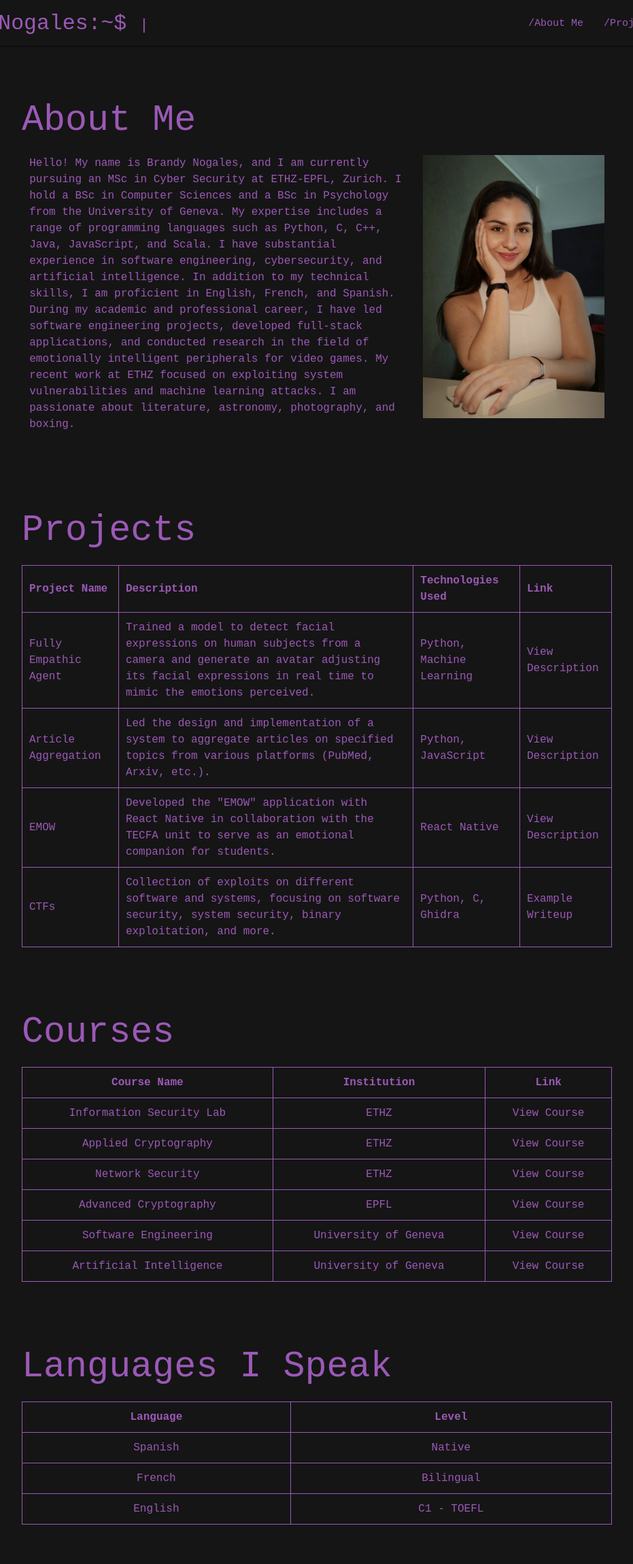
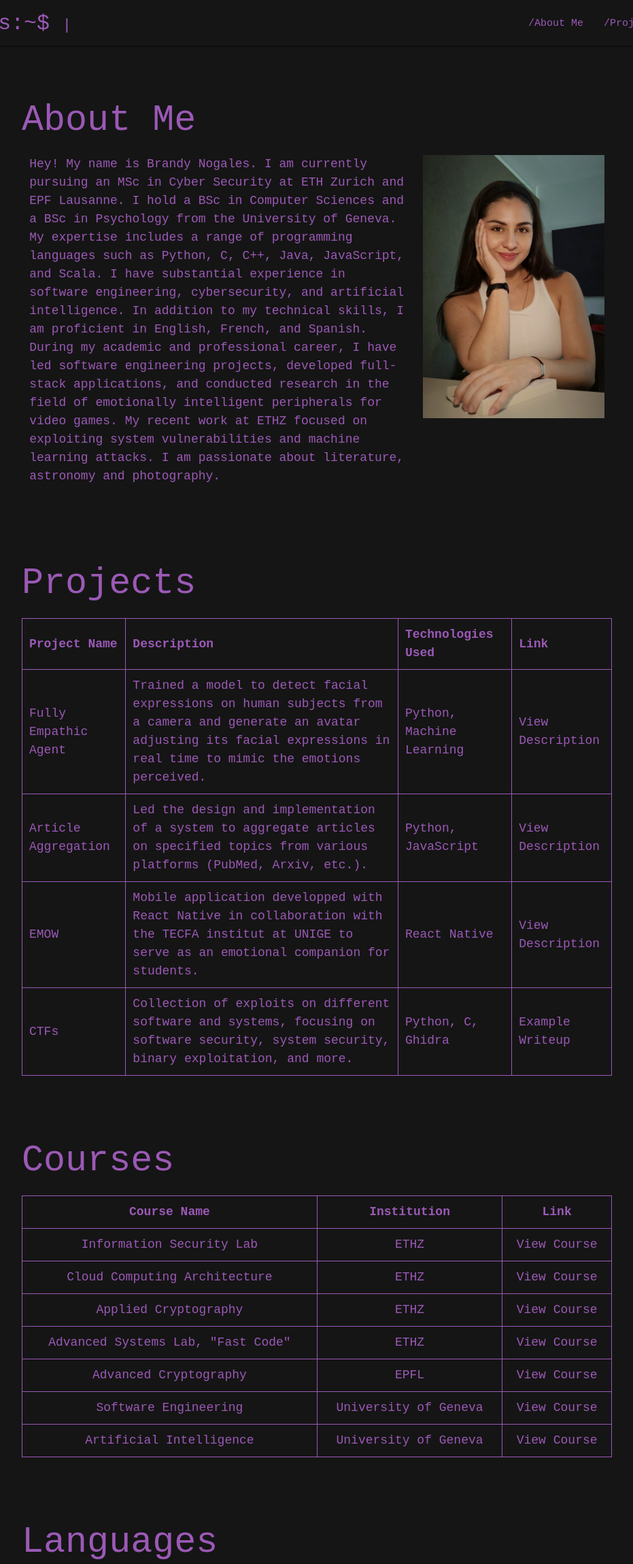
Before and after one commit to carbonile/portfolio, a website: page index.html in a window 1280 px wide. Shown: the part 17-2317 px from the top of the page at 68% size, without its empty margins (174-1105 px from the left). Before the commit the page ends 2274 px from the top, so only its background shows below. Drawn offline with nearby package versions, Linux system fonts and the light colour scheme.

Commit message:
font-size

```diff
--- a/index.html
+++ b/index.html
@@ -21,7 +21,7 @@
 
     <nav>
         <div class="nav-wrapper">
-            <a href="#!" class="brand-logo">@Brandy_Nogales:~$ <span class="blinking-cursor">|</span></a>
+            <a href="#!" class="brand-logo">@bnogales:~$ <span class="blinking-cursor">|</span></a>
             <a href="#" data-target="mobile-demo" class="sidenav-trigger"><i class="material-icons">menu</i></a>
             <ul class="right hide-on-med-and-down">
                 <li><a href="#aboutme">/About Me</a></li>
@@ -42,7 +42,7 @@
             <h2 class="header">About Me</h2>
             <div class="row">
                 <div class="col s12 m8">
-                    <p>Hello! My name is Brandy Nogales, and I am currently pursuing an MSc in Cyber Security at ETHZ-EPFL, Zurich.
+                    <p>Hey! My name is Brandy Nogales. I am currently pursuing an MSc in Cyber Security at ETH Zurich and EPF Lausanne.
                     I hold a BSc in Computer Sciences and a BSc in Psychology from the University of Geneva. My expertise includes
                     a range of programming languages such as Python, C, C++, Java, JavaScript, and Scala. I have substantial
                     experience in software engineering, cybersecurity, and artificial intelligence. In addition to my technical skills,
@@ -50,7 +50,7 @@
                     <p>During my academic and professional career, I have led software engineering projects, developed full-stack
                     applications, and conducted research in the field of emotionally intelligent peripherals for video games.
                     My recent work at ETHZ focused on exploiting system vulnerabilities and machine learning attacks. I am
-                    passionate about literature, astronomy, photography, and boxing.</p>
+                    passionate about literature, astronomy and photography.</p>
                 </div>
                 <div class="col s12 m4">
                     <img src="images/pic_p.jpg" alt="Brandy Nogales" class="responsive-img">
@@ -87,7 +87,7 @@
                     </tr>
                     <tr>
                         <td>EMOW</td>
-                        <td>Developed the "EMOW" application with React Native in collaboration with the TECFA unit to serve as an emotional companion for students.</td>
+                        <td>Mobile application developped with React Native in collaboration with the TECFA institut at UNIGE to serve as an emotional companion for students.</td>
                         <td>React Native</td>
                         <td><a href="Projects/EMOW/description.pdf" target="_blank">View Description</a></td>
                     </tr>
@@ -120,14 +120,19 @@
                         <td><a href="https://appliedcrypto.ethz.ch/education/past-courses/as-2020/isl-autumn2020.html" target="_blank">View Course</a></td>
                     </tr>
                     <tr>
+                      <td>Cloud Computing Architecture</td>
+                      <td>ETHZ</td>
+                      <td><a href="https://systems.ethz.ch/education/courses/2021-spring/cloud-computing-architecture.html" target="_blank">View Course</a></td>
+                  </tr>
+                    <tr>
                         <td>Applied Cryptography</td>
                         <td>ETHZ</td>
                         <td><a href="https://appliedcrypto.ethz.ch/education/past-courses/ss-2020/ac-ss2020.html" target="_blank">View Course</a></td>
                     </tr>
                     <tr>
-                        <td>Network Security</td>
+                        <td>Advanced Systems Lab, "Fast Code"</td>
                         <td>ETHZ</td>
-                        <td><a href="https://www.vorlesungen.ethz.ch/Vorlesungsverzeichnis/lerneinheit.view?semkez=2023W&ansicht=ALLE&lerneinheitId=173649&lang=en" target="_blank">View Course</a></td>
+                        <td><a href="https://acl.inf.ethz.ch/teaching/fastcode/2024/" target="_blank">View Course</a></td>
                     </tr>
                     <tr>
                         <td>Advanced Cryptography</td>
@@ -137,12 +142,12 @@
                     <tr>
                         <td>Software Engineering</td>
                         <td>University of Geneva</td>
-                        <td><a href="https://edu.epfl.ch/coursebook/en/software-engineering-CS-305" target="_blank">View Course</a></td>
+                        <td><a href="https://www.unige.ch/dinfo/files/2316/5668/3225/13X003_hostettler.pdf" target="_blank">View Course</a></td>
                     </tr>
                     <tr>
                         <td>Artificial Intelligence</td>
                         <td>University of Geneva</td>
-                        <td><a href="https://edu.epfl.ch/coursebook/en/artificial-intelligence-CS-401" target="_blank">View Course</a></td>
+                        <td><a href="https://www.unige.ch/dinfo/files/9716/5668/3257/13X005_marchand-maillet.pdf" target="_blank">View Course</a></td>
                     </tr>
                 </tbody>
             </table>
@@ -151,7 +156,7 @@
 
     <section id="languages_i_speak" class="section">
         <div class="container">
-            <h2 class="header">Languages I Speak</h2>
+            <h2 class="header">Languages</h2>
             <table id="languagesTable" class="highlight responsive-table">
                 <thead>
                     <tr>
--- a/styles/style.css
+++ b/styles/style.css
@@ -33,9 +33,10 @@ body, html {
 body {
     font-family: 'Courier New', Courier, monospace;
     color: var(--text-color);
-    font-size: 16px;
+    font-size: 18px; /* Increase font size */
     padding: 20px;
 }
+
 
 /* Navbar customizations */
 .nav-wrapper {
```
